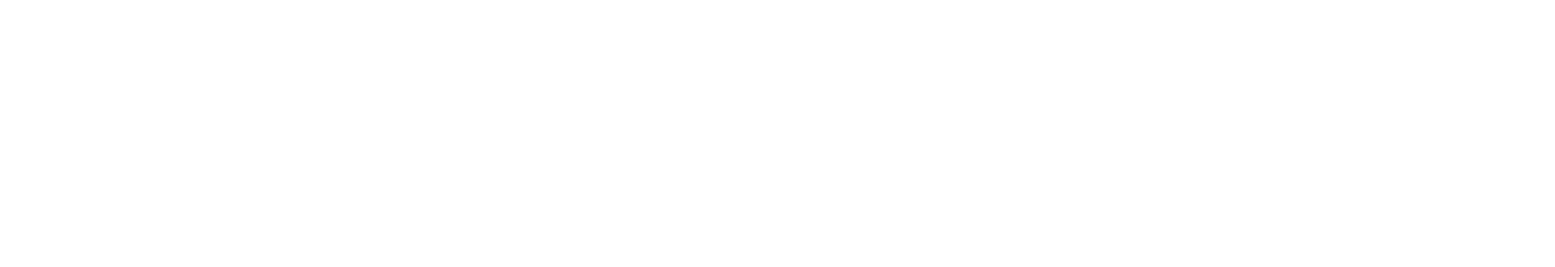
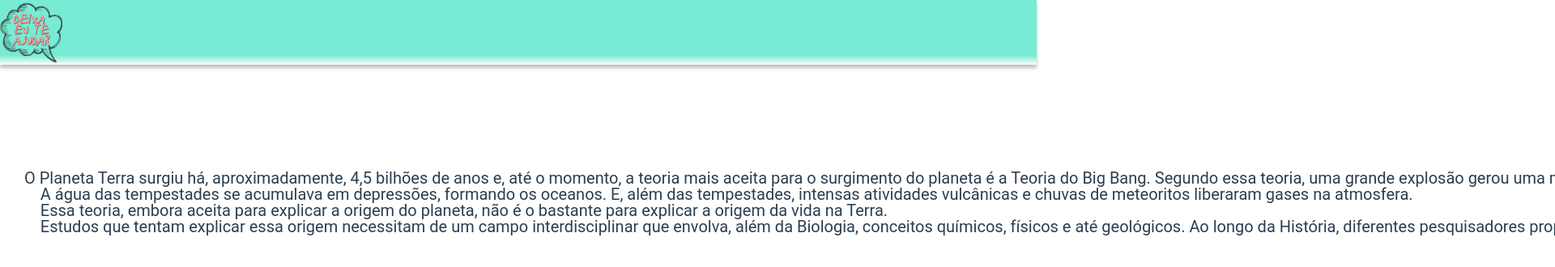
Before and after one commit to franklinarauj/Deixa-Eu-Te-Ajudar, a Vue app: page /#/content in a window 1280 px wide. Shown: the top 330 px of the page at 81% size, 1920 px wide, since content can reach past the window. Built offline with nearby package versions, Linux system fonts and the light colour scheme.

Commit message:
Themes e pedaço do content

```diff
--- /dev/null
+++ b/src/pages/Content.vue
@@ -0,0 +1,31 @@
+<template>
+  <div class="container">
+    <div class="toma"><h1></h1></div>
+    <div class="dale">
+    <pre>O Planeta Terra surgiu há, aproximadamente, 4,5 bilhões de anos e, até o momento, a teoria mais aceita para o surgimento do planeta é a Teoria do Big Bang. Segundo essa teoria, uma grande explosão gerou uma massa incandescente que, após inúmeras tempestades, foi se resfriando e formando a crosta terrestre.
+    A água das tempestades se acumulava em depressões, formando os oceanos. E, além das tempestades, intensas atividades vulcânicas e chuvas de meteoritos liberaram gases na atmosfera.
+    Essa teoria, embora aceita para explicar a origem do planeta, não é o bastante para explicar a origem da vida na Terra.
+    Estudos que tentam explicar essa origem necessitam de um campo interdisciplinar que envolva, além da Biologia, conceitos químicos, físicos e até geológicos. Ao longo da História, diferentes pesquisadores propuseram hipóteses para o assunto.</pre>
+
+
+  </div>
+  </div>
+</template>
+
+<script>
+export default {
+
+}
+</script>
+
+<style>
+    .toma{
+        height: 50px;
+    }
+    .dale{
+        text-align: justify;
+        word-break: break-all;
+        font-size: 20px;
+        font-family: "Roboto";
+    }
+</style>
--- a/src/pages/MenuHome.vue
+++ b/src/pages/MenuHome.vue
@@ -21,7 +21,7 @@
   }
 
   .container h1 {
-    font-size: 32px;
+    font-size: 48px;
     line-height: 34.88px;
     text-decoration: underline;
     color: #2c2c2c;
--- a/src/pages/Themes.vue
+++ b/src/pages/Themes.vue
@@ -1,6 +1,12 @@
 <template>
   <div class="container">
     <h1>Temas</h1>
+    <span @click="$router.push('/content')">OVD - Origem da Vida</span>
+    <span @click="$router.push('/content')">BIOC - Biomoléculas</span>
+    <span @click="$router.push('/content')">CIT - Citologia</span>
+    <span @click="$router.push('/content')">EMBE - Embriologia</span>
+    <span @click="$router.push('/content')">HIH - Histologia Humana</span>
+    <span @click="$router.push('/content')">FHA - Fisiologia Humana e Animal</span>
   </div>
 </template>
 
@@ -11,5 +17,9 @@
 </script>
 
 <style>
-
+  span {
+    display: block;
+    font-size: 36px;
+    margin-bottom: 30px;
+  }
 </style>
--- a/src/router/index.js
+++ b/src/router/index.js
@@ -5,6 +5,7 @@
 import MenuHome from "../pages/MenuHome.vue";
 import Subject from "../pages/Subject.vue";
 import Themes from "../pages/Themes.vue";
+import Content from "../pages/Content.vue";
 
 Vue.use(VueRouter);
 
@@ -33,6 +34,11 @@
         path: "/themes",
         name: "Themes",
         component: Themes
+      },
+      {
+        path: "/content",
+        name: "Content",
+        component: Content
       }
     ]
   }
```
